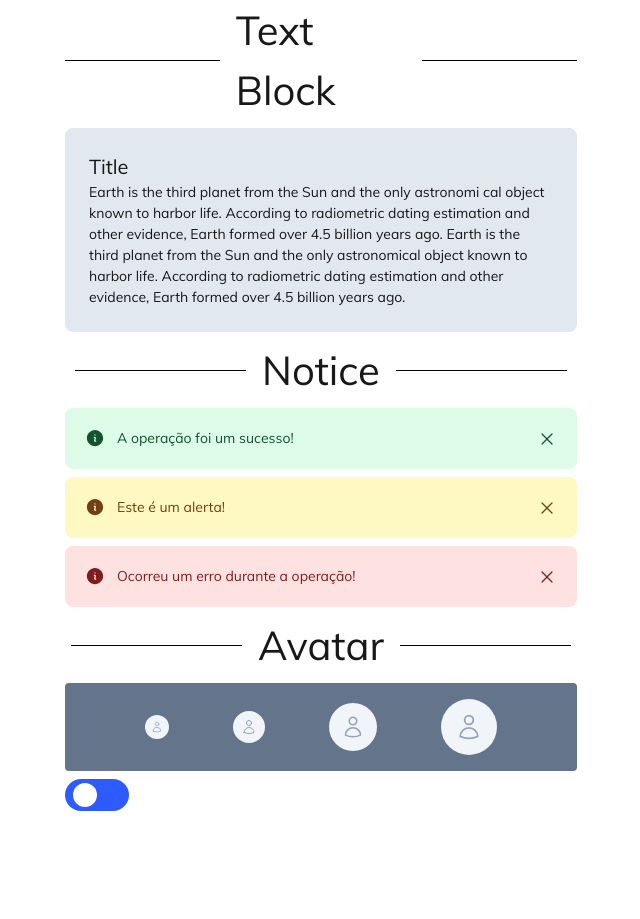
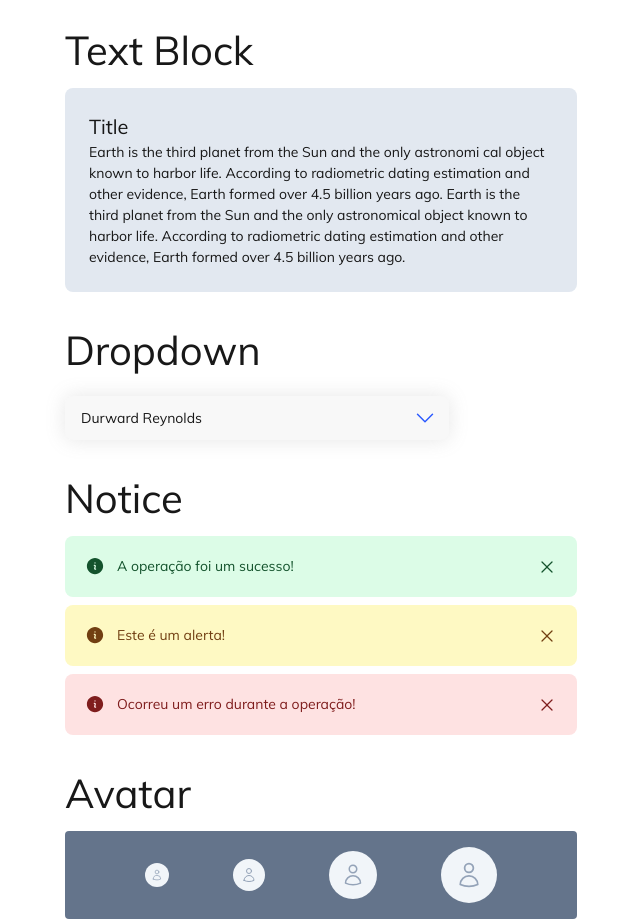
Before and after one commit to NeiltonSeguins/alfabit-design-system-project, a Next.js app: page / in a window 1280 px wide. Shown: the whole page, without its empty margins (319-959 px from the left). Before the commit the page ends 811 px from the top, so only its background shows below. Built offline with nearby package versions, Linux system fonts and the light colour scheme.

Commit message:
Cria o componente de Dropdown, suas stories e a documentação. Cria também a documentação para as cores

```diff
--- /dev/null
+++ b/components/Dropdown/Dropdown.mdx
@@ -0,0 +1,20 @@
+import { Canvas, Meta, Primary, Controls } from "@storybook/blocks";
+
+import * as DropdownStories from "./Dropdown.stories";
+
+<Meta of={DropdownStories} />
+
+# Dropdown
+
+<p>Dropdown is a clickable interactive element that wraps a toggling action.</p>
+
+## Variants:
+
+### Common
+
+<Canvas of={DropdownStories.Common} layout="centered" />
+
+## Documentação Interativa
+
+<Primary />
+<Controls />
--- /dev/null
+++ b/components/Dropdown/Dropdown.style.ts
@@ -0,0 +1,12 @@
+export const dropdownStyles = {
+  container: "relative mt-1",
+  containerMenu:
+    "relative w-96 cursor-default overflow-hidden rounded-md bg-dark text-left shadow-md focus:outline-none focus-visible:ring-2 focus-visible:ring-white focus-visible:ring-opacity-75 focus-visible:ring-offset-2 focus-visible:ring-offset-teal-300",
+  input:
+    "border-none py-2 pl-3 bg-dark pr-10 text-sm leading-5 text-gray-primary focus:outline-none",
+  button: "absolute inset-y-0 right-0 flex items-center pr-2",
+  optionsContainer:
+    "absolute mt-1 max-h-60 w-96 overflow-auto bg-white rounded-md py-1 text-base shadow-lg",
+  option: "relative cursor-default select-none py-2 pl-10 pr-4",
+  noResult: "relative cursor-default select-none py-2 px-4 text-gray-700",
+};
--- /dev/null
+++ b/components/Dropdown/Dropdown.tsx
@@ -0,0 +1,80 @@
+import { Fragment, useState } from "react";
+import { Combobox, Transition } from "@headlessui/react";
+import { ChevronDownIcon } from "@heroicons/react/24/solid";
+import { dropdownStyles } from "./Dropdown.style";
+
+export type DropdownProps = {
+  list: string[];
+};
+
+const Dropdown = ({ list, ...rest }: DropdownProps) => {
+  const [selectedItem, setSelectedItem] = useState(list[0]);
+  const [query, setQuery] = useState("");
+
+  const filteredItem =
+    query === ""
+      ? list
+      : list.filter((item) => {
+          return item.toLowerCase().includes(query.toLowerCase());
+        });
+
+  return (
+    <Combobox value={selectedItem} onChange={setSelectedItem} {...rest}>
+      <div className={dropdownStyles.container}>
+        <div className={dropdownStyles.containerMenu}>
+          <Combobox.Input
+            className={dropdownStyles.input}
+            displayValue={(item: string) => item}
+            onChange={(event) => setQuery(event.target.value)}
+          />
+          <Combobox.Button className={dropdownStyles.button}>
+            <ChevronDownIcon
+              className="h-5 w-5 text-primary"
+              aria-hidden="true"
+            />
+          </Combobox.Button>
+        </div>
+        {/* //Adicionar a transição como um plus */}
+        <Transition
+          as={Fragment}
+          leave="transition ease-in duration-100"
+          leaveFrom="opacity-100"
+          leaveTo="opacity-0"
+          afterLeave={() => setQuery("")}
+        >
+          <Combobox.Options className={dropdownStyles.optionsContainer}>
+            {filteredItem.length === 0 && query !== "" ? (
+              <div className={dropdownStyles.noResult}>Nenhum selecionado.</div>
+            ) : (
+              filteredItem.map((item) => (
+                <Combobox.Option
+                  key={item}
+                  className={({ active }) =>
+                    `${dropdownStyles.option} ${
+                      active ? "bg-dark text-gray-primary" : "text-gray-900"
+                    }`
+                  }
+                  value={item}
+                >
+                  {({ selected }) => (
+                    <>
+                      <span
+                        className={`block truncate ${
+                          selected ? "font-medium text-primary" : "font-normal"
+                        }`}
+                      >
+                        {item}
+                      </span>
+                    </>
+                  )}
+                </Combobox.Option>
+              ))
+            )}
+          </Combobox.Options>
+        </Transition>
+      </div>
+    </Combobox>
+  );
+};
+
+export default Dropdown;
--- a/components/Notice/Notice.tsx
+++ b/components/Notice/Notice.tsx
@@ -43,7 +43,7 @@ const Notice = ({
         <Text className={`${getTypeNotice(type)} ${className}`}>{message}</Text>
       </div>
       {children}
-      <XMarkIcon className="w-4 h-4" />
+      <XMarkIcon className="w-4 h-4 cursor-pointer" />
     </Box>
   );
 };
--- a/pages/index.tsx
+++ b/pages/index.tsx
@@ -1,17 +1,26 @@
 import Avatar from "@/components/Avatar/Avatar";
 import Box from "@/components/Box/Box";
 import Divider from "@/components/Divider/Divider";
+import Dropdown from "@/components/Dropdown/Dropdown";
 import Notice from "@/components/Notice/Notice";
 import Switch from "@/components/Switch/Switch";
 import Text from "@/components/Text/Text";
 
+const people: string[] = [
+  "Durward Reynolds",
+  "Kenton Towne",
+  "Therese Wunsch",
+  "Benedict Kessler",
+  "Katelyn Rohan",
+];
+
 const App = () => {
   return (
-    <div className="mx-auto my-0 w-4/5 flex justify-center">
-      <div className="w-2/4 flex flex-col justify-center gap-1">
-        <Divider>
-          <Text size="title3">Text Block</Text>
-        </Divider>
+    <div className="h-screen mx-auto my-0 w-4/5 flex justify-center">
+      <div className="w-2/4 flex flex-col gap-1 justify-start">
+        <Text size="title3" className="mt-4">
+          Text Block
+        </Text>
 
         <Box className="p-5 bg-slate-200" rounded>
           <Text size="xl" className="font-black">
@@ -28,17 +37,23 @@ const App = () => {
           </Text>
         </Box>
 
-        <Divider>
-          <Text size="title3">Notice</Text>
-        </Divider>
+        <Text size="title3" className="mt-4">
+          Dropdown
+        </Text>
+
+        <Dropdown list={people} />
+
+        <Text size="title3" className="mt-4">
+          Notice
+        </Text>
 
         <Notice type="success" message="A operação foi um sucesso!" />
         <Notice type="alert" message="Este é um alerta!" />
         <Notice type="error" message="Ocorreu um erro durante a operação!" />
 
-        <Divider>
-          <Text size="title3">Avatar</Text>
-        </Divider>
+        <Text size="title3" className="mt-4">
+          Avatar
+        </Text>
 
         <div className="w-full flex items-center justify-evenly p-3 rounded-sm bg-slate-500">
           <Avatar />
@@ -46,8 +61,6 @@ const App = () => {
           <Avatar size="md" />
           <Avatar size="lg" />
         </div>
-
-        <Switch />
       </div>
     </div>
   );
--- a/styles/globals.css
+++ b/styles/globals.css
@@ -13,6 +13,24 @@
 
 * {
   font-family: "Mulish", sans-serif;
+
+  scrollbar-width: thin;
+  scrollbar-color: var(--scrollbar-thumb-color) var(--scrollbar-track-color);
+}
+
+*::-webkit-scrollbar {
+  width: 14px;
+}
+
+*::-webkit-scrollbar-track {
+  background: var(--scrollbar-track-color);
+  border-radius: 4px;
+}
+
+*::-webkit-scrollbar-thumb {
+  background-color: var(--scrollbar-thumb-color);
+  border-radius: 14px;
+  border: 3px solid var(--scrollbar-track-color);
 }
 
 @layer base {
@@ -39,6 +57,9 @@
     --text-success: 58, 201, 34;
     --text-error: 255, 48, 48;
     --text-disabled: 138, 138, 138;
+
+    --scrollbar-thumb-color: #d7d7d7;
+    --scrollbar-track-color: #ededed;
 
     /* Screens */
     --screen-mobile: 640px;
```
Also changed, not shown: components/Colors.mdx (added, +50 -0 lines), 1 other file (tests, documents, lock files or other folders).
